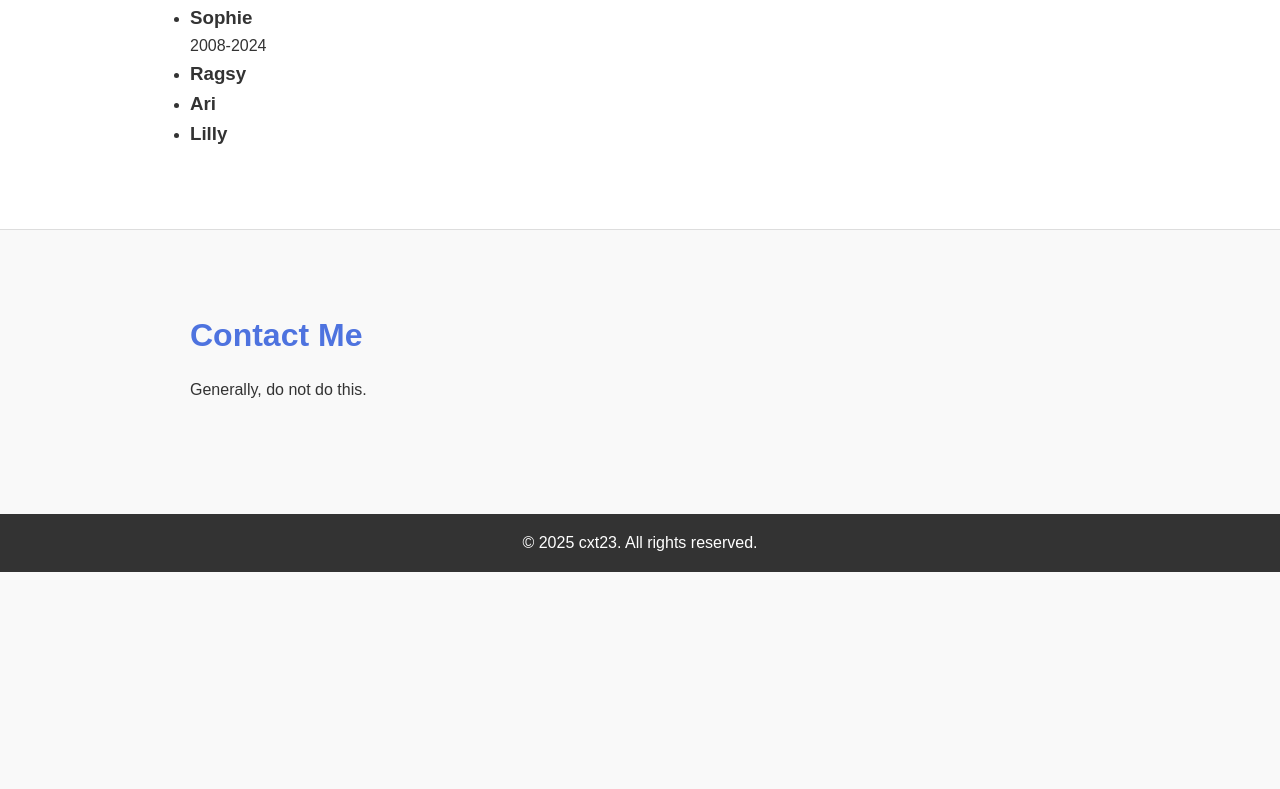
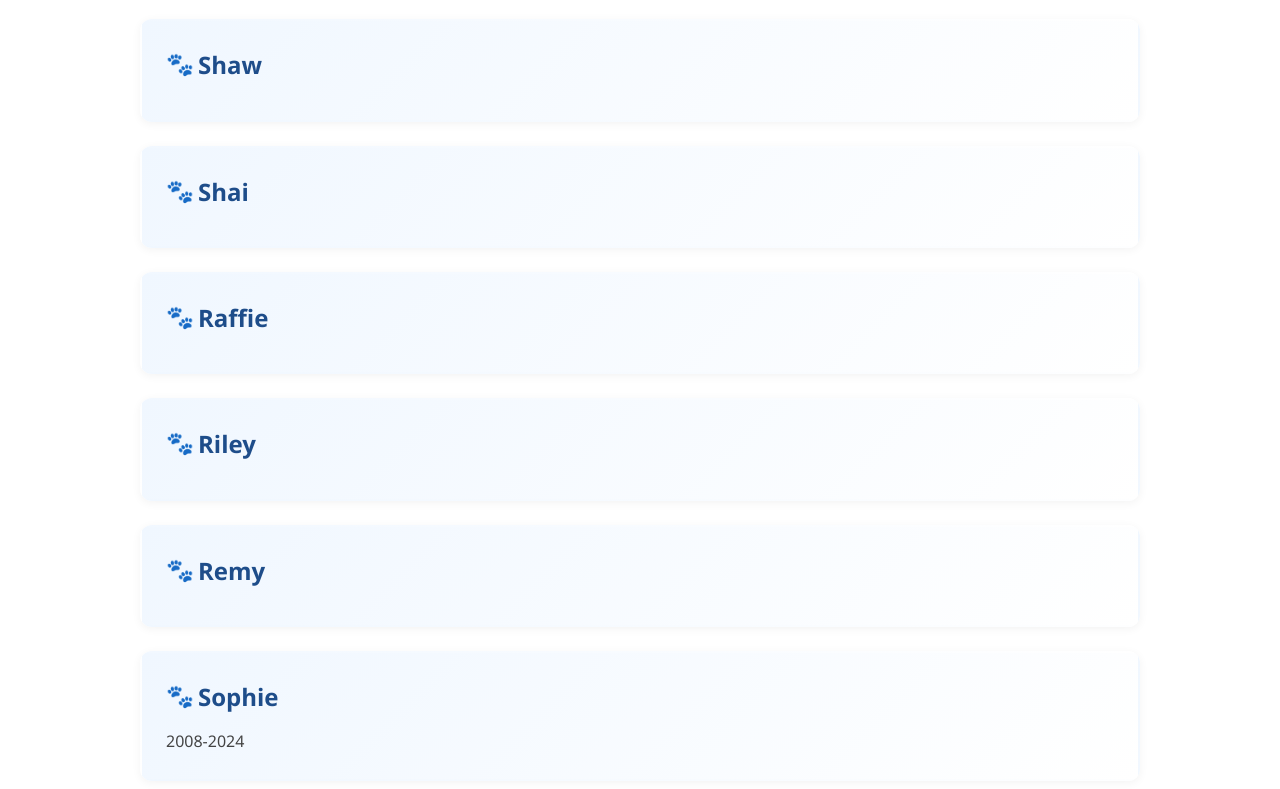
Before and after one commit to cxt23/cxt23.github.io, a plain HTML site: page index.html in a window 1280 px wide. Shown: the part 777-1566 px from the top of the page. Before the commit the page ends 1349 px from the top, so only its background shows below. Drawn offline with Linux system fonts and the light colour scheme.

Commit message:
Update style.css

```diff
--- a/style.css
+++ b/style.css
@@ -7,82 +7,141 @@
 
 /* General Styles */
 body {
-  font-family: Arial, sans-serif;
-  line-height: 1.6;
-  color: #333;
-  background: #f9f9f9;
+  font-family: 'Poppins', 'Segoe UI', sans-serif;
+  line-height: 1.7;
+  color: #222;
+  background: linear-gradient(180deg, #e9f2fb, #f7fbff);
 }
 
 .container {
   width: 90%;
-  max-width: 900px;
+  max-width: 1000px;
   margin: auto;
   padding: 2rem 0;
 }
 
 /* Header */
 header {
-  background: linear-gradient(135deg, #4e73df, #1cc88a);
+  background: linear-gradient(135deg, #3a7bd5, #00d2ff);
   color: #fff;
-  padding: 2rem 0;
+  padding: 2.5rem 1rem;
   text-align: center;
-  border-bottom: 4px solid #333;
+  border-bottom: 6px solid rgba(0, 0, 0, 0.1);
+  box-shadow: 0 4px 12px rgba(0,0,0,0.1);
 }
 
 header h1 {
-  font-size: 2.5rem;
+  font-size: 3rem;
+  font-weight: 700;
+  letter-spacing: 1px;
   margin-bottom: 0.5rem;
 }
 
+header nav {
+  margin-top: 1rem;
+}
+
 header nav a {
-  margin: 0 1rem;
+  margin: 0 1.2rem;
   color: #fff;
   text-decoration: none;
-  font-weight: bold;
+  font-weight: 600;
+  font-size: 1.1rem;
+  transition: color 0.3s ease;
 }
 
 header nav a:hover {
-  text-decoration: underline;
+  color: #fffb9a;
 }
 
 /* Sections */
 .section {
-  padding: 3rem 0;
+  padding: 4rem 0;
 }
 
 .section.alt {
-  background: #fff;
-  border-top: 1px solid #ddd;
-  border-bottom: 1px solid #ddd;
+  background: #ffffff;
+  border-top: 1px solid #e3e9f0;
+  border-bottom: 1px solid #e3e9f0;
 }
 
 .section h2 {
-  margin-bottom: 1rem;
-  font-size: 2rem;
-  color: #4e73df;
+  margin-bottom: 1.5rem;
+  font-size: 2.4rem;
+  font-weight: 700;
+  color: #3a7bd5;
+  text-align: center;
+  position: relative;
 }
 
-/* Projects */
-.project-list {
+.section h2::after {
+  content: "";
+  display: block;
+  width: 80px;
+  height: 4px;
+  margin: 0.5rem auto 0;
+  background: linear-gradient(90deg, #3a7bd5, #00d2ff);
+  border-radius: 2px;
+}
+
+/* Pet List */
+.pet-list {
   list-style: none;
 }
 
-.project-list li {
-  background: #f1f1f1;
-  margin-bottom: 1rem;
-  padding: 1rem;
-  border-radius: 8px;
+.pet-list li {
+  background: linear-gradient(135deg, #f0f7ff, #ffffff);
+  margin-bottom: 1.5rem;
+  padding: 1.5rem;
+  border-radius: 12px;
+  box-shadow: 0 2px 10px rgba(0,0,0,0.05);
+  transition: transform 0.3s ease, box-shadow 0.3s ease, border 0.3s ease;
+  position: relative;
+  border: 2px solid transparent; /* for glow effect */
 }
 
-.project-list h3 {
-  margin-bottom: 0.5rem;
+.pet-list li:hover {
+  transform: translateY(-4px);
+  box-shadow: 0 6px 20px rgba(0,0,0,0.15);
+  border: 2px solid #daa520; /* golden glow */
+}
+
+/* Paw icon */
+.pet-list h3 {
+  margin-bottom: 0.6rem;
+  font-size: 1.5rem;
+  font-weight: 600;
+  color: #1e4d8a;
+  position: relative;
+  padding-left: 2rem; /* space for paw */
+}
+
+.pet-list h3::before {
+  content: "🐾";
+  position: absolute;
+  left: 0;
+  top: 0;
+  font-size: 1.4rem;
+  color: #3a7bd5;
+  transition: color 0.3s ease;
+}
+
+/* Gold paw on hover */
+.pet-list li:hover h3::before {
+  color: #daa520; /* goldenrod */
+}
+
+.pet-list p {
+  color: #444;
 }
 
 /* Footer */
 footer {
   text-align: center;
-  background: #333;
+  background: linear-gradient(135deg, #3a7bd5, #00d2ff);
   color: #fff;
-  padding: 1rem 0;
-  margin-top: 2rem;
+  padding: 1.5rem 0;
+  margin-top: 3rem;
+  font-size: 0.95rem;
+  letter-spacing: 0.5px;
 }
```
